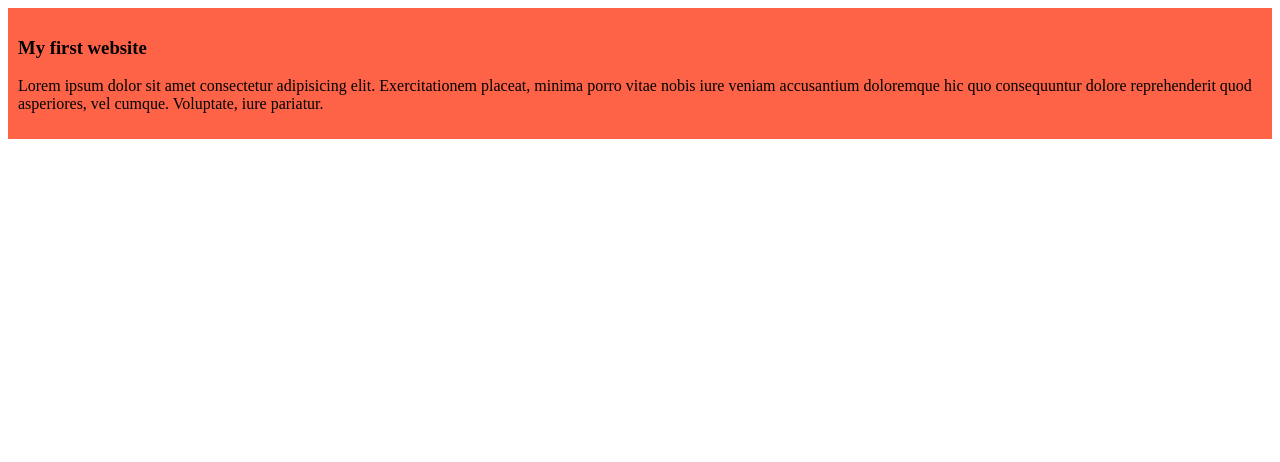
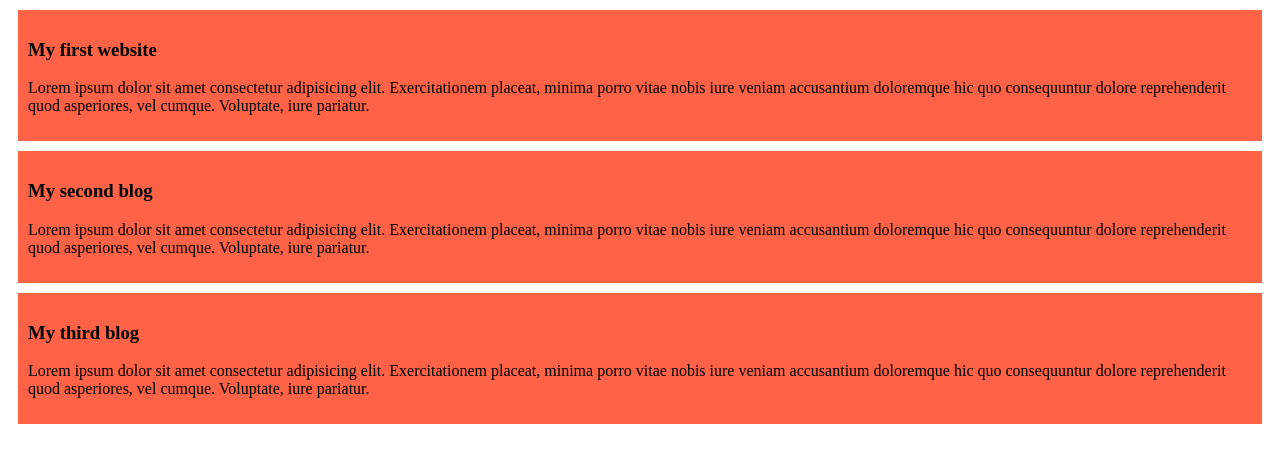
Before and after one commit to AbidShazid3/my-simple-website, a plain HTML site: page index.html in a window 1280 px wide. Drawn offline with Linux system fonts and the light colour scheme.

Commit message:
added the second and the third blog

```diff
--- a/index.html
+++ b/index.html
@@ -11,5 +11,13 @@
     <h3>My first website</h3>
     <p>Lorem ipsum dolor sit amet consectetur adipisicing elit. Exercitationem placeat, minima porro vitae nobis iure veniam accusantium doloremque hic quo consequuntur dolore reprehenderit quod asperiores, vel cumque. Voluptate, iure pariatur.</p>
 </div>
+<div>
+    <h3>My second blog</h3>
+    <p>Lorem ipsum dolor sit amet consectetur adipisicing elit. Exercitationem placeat, minima porro vitae nobis iure veniam accusantium doloremque hic quo consequuntur dolore reprehenderit quod asperiores, vel cumque. Voluptate, iure pariatur.</p>
+</div>
+<div>
+    <h3>My third blog</h3>
+    <p>Lorem ipsum dolor sit amet consectetur adipisicing elit. Exercitationem placeat, minima porro vitae nobis iure veniam accusantium doloremque hic quo consequuntur dolore reprehenderit quod asperiores, vel cumque. Voluptate, iure pariatur.</p>
+</div>
 </body>
 </html>
--- a/styles/blog.css
+++ b/styles/blog.css
@@ -1,4 +1,5 @@
 div{
     background-color: tomato;
     padding: 10px;
+    margin: 10px;
 }
```
